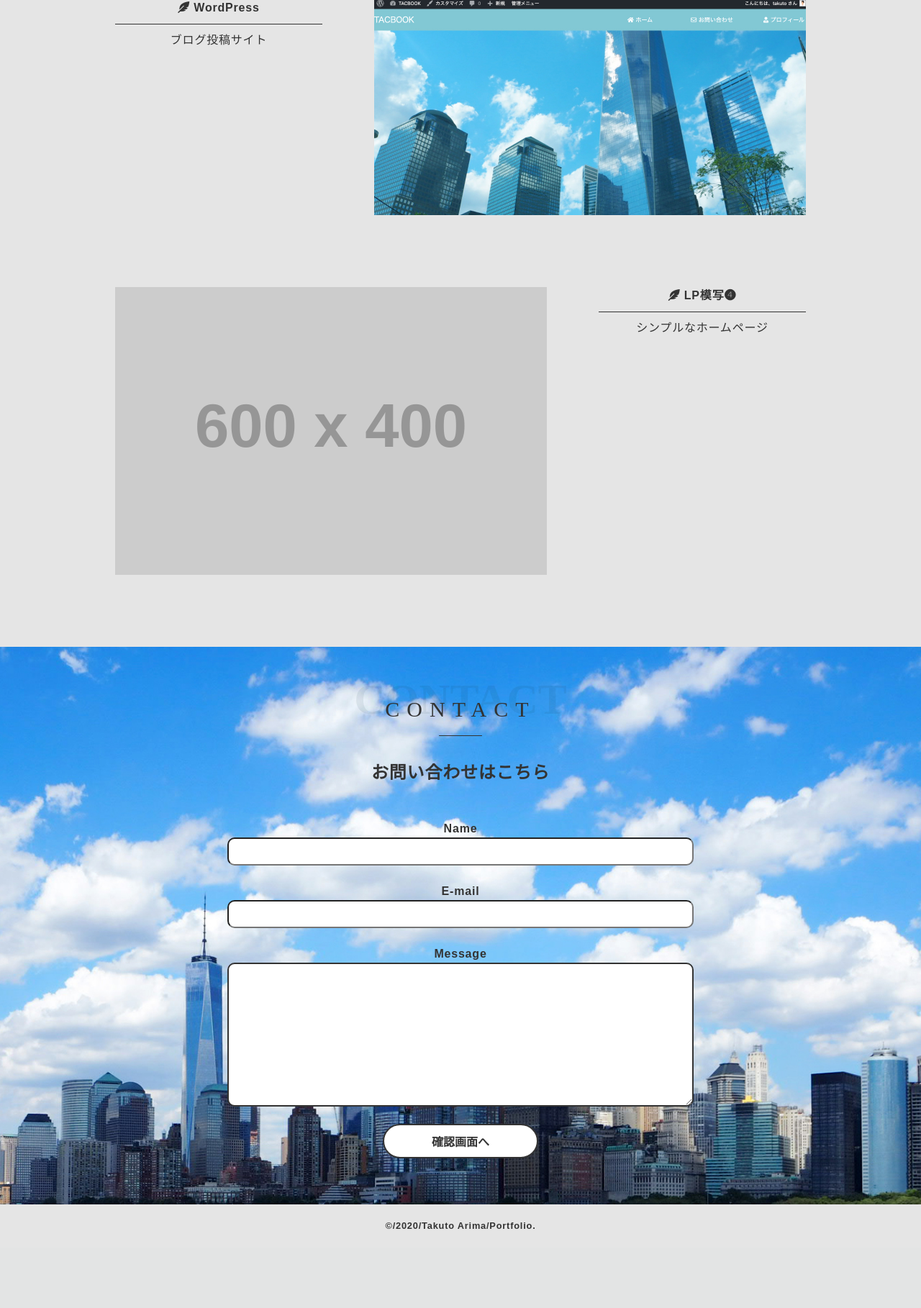
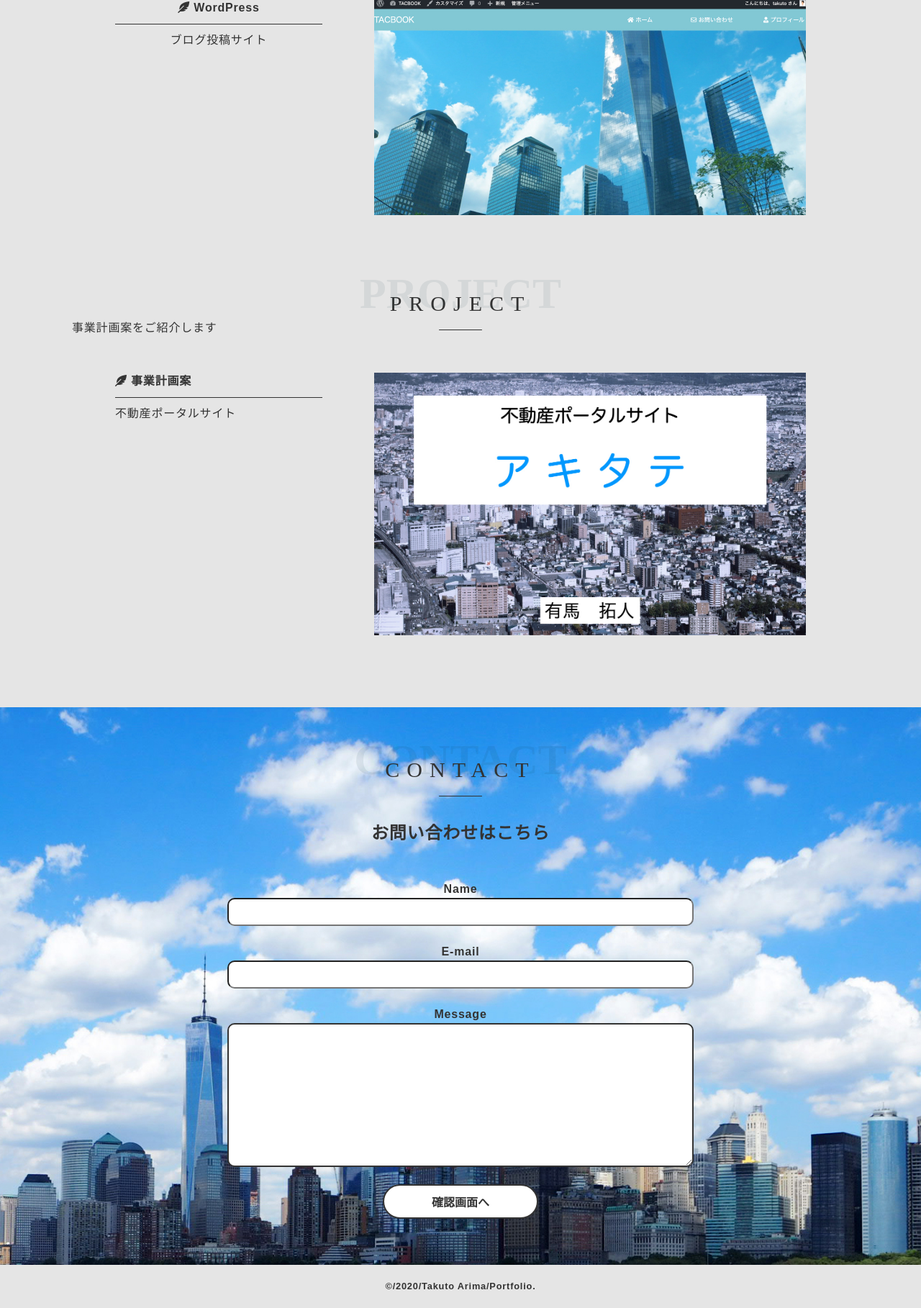
Before and after one commit to tokutamaria/myportfolio, a PHP site: the page made by index.php in a window 1280 px wide. Shown: the part 3235-5053 px from the top of the page at 72% size. Before the commit the page ends 4943 px from the top, so only its background shows below. Run offline with PHP 8.4, Linux system fonts and the light colour scheme; grey boxes labelled with a size stand in for pictures from a placeholder-image service; data that the repository does not hold is empty; some libraries are stand-ins or nearby versions.

Commit message:
project追加

```diff
--- a/index.php
+++ b/index.php
@@ -188,17 +188,26 @@ if ($_REQUEST['action'] == 'rewrite' && isset($_SESSION['join'])) {
             </a>
           </div>
         </div>
+    </div>
+  </section>
+  <!-- 事業計画案 -->
+  <section class="project" id="project">
+    <div class="wrapper">
+      <h2 class="front_text">PROJECT<span class="back_text">PROJECT</span></h2>
+      <p class="work_info">事業計画案をご紹介します</p>
+      <div class="work_contents">
         <div class="work_content flex space">
           <div class="work_text">
             <h3>
               <i class="fas fa-feather-alt"></i>
-              LP模写❹
+              事業計画案
             </h3>
-            <p>シンプルなホームページ</p>
+            <p>不動産ポータルサイト</p>
           </div>
           <div class="work_img">
-            <a href="">
-              <img class="img_zoom inview" src="https://placehold.jp/600x400.png" alt="">
+            <a href="/myportfolio/images/架空サイト全体１.png">
+              <img class="img_zoom inview" src="/myportfolio/images/表紙.jpg"
+              alt="企画書" width="600px" height="500px">
             </a>
           </div>
         </div>
```
Also changed, not shown: images/表紙.jpg (added).
